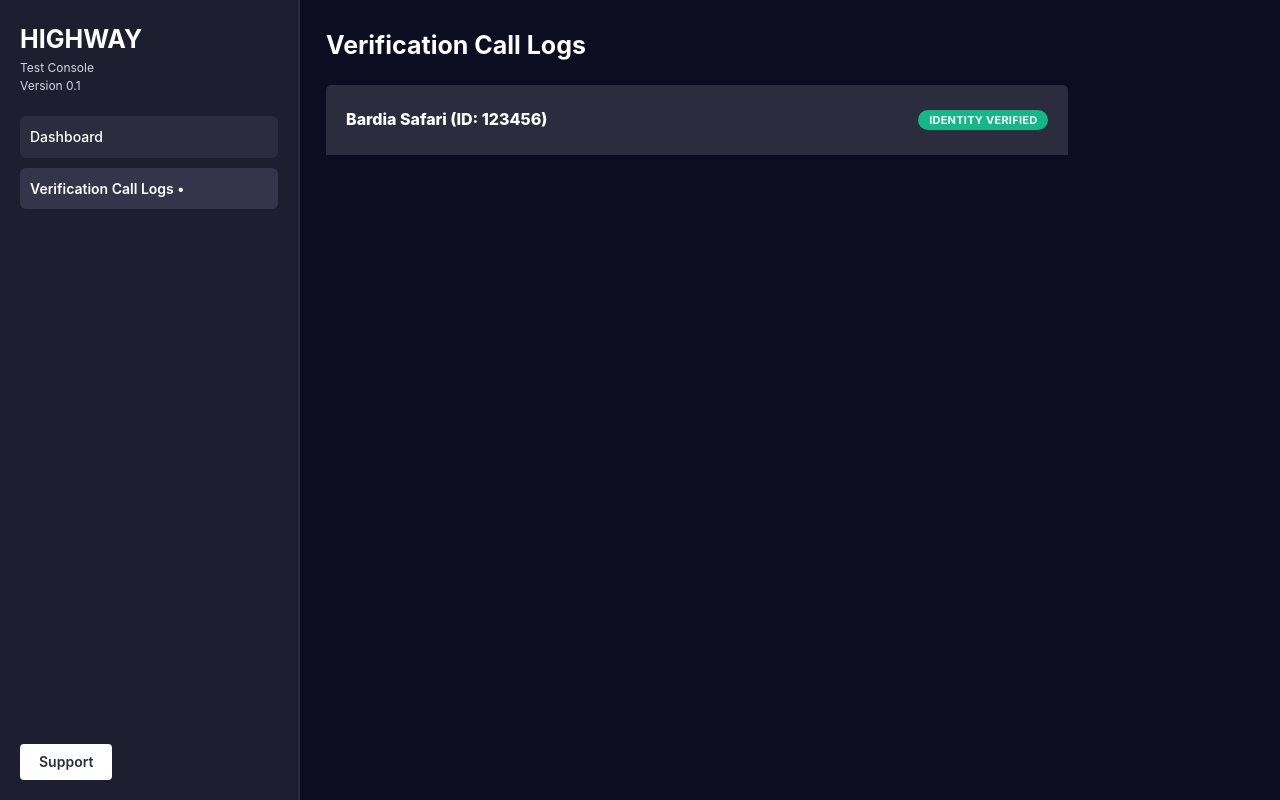
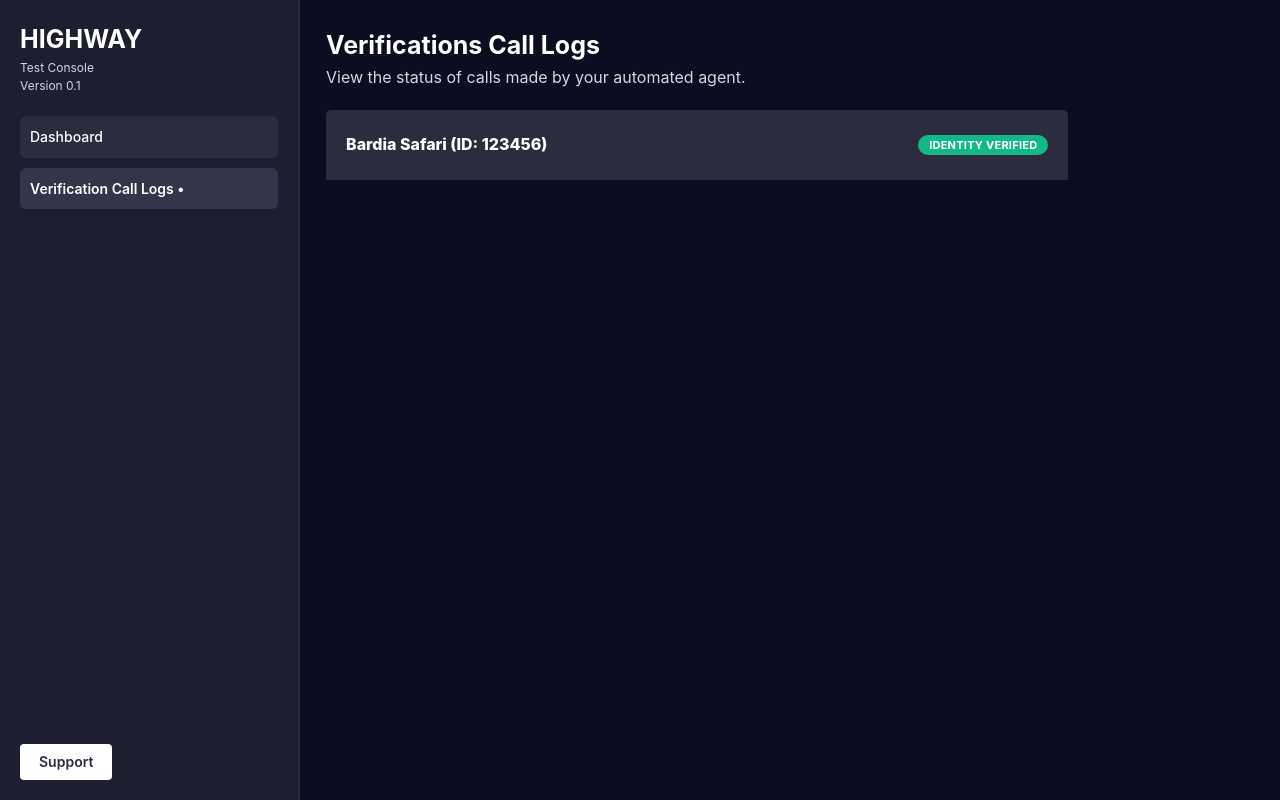
Before and after one commit to safaribardia/Highway, a Next.js app in the folder highway-frontend/: page /calls in a window 1280 px wide. Built offline with nearby package versions, Linux system fonts and the light colour scheme; no server answers; the database is empty.

Commit message:
Change Text

```diff
--- a/highway-frontend/src/app/calls/page.tsx
+++ b/highway-frontend/src/app/calls/page.tsx
@@ -78,16 +78,11 @@ export default function Page() {
   return (
     <>
       <div style={{ padding: "10px" }}>
-        <div
-          style={{
-            display: "flex",
-            justifyContent: "space-between",
-            alignItems: "center",
-            marginBottom: "20px",
-          }}
-        >
-          <div className={styles.heading}>Verification Call Logs</div>
+        <div style={{ marginBottom: "20px" }}>
+          <div className={styles.heading}>Verifications Call Logs</div>
+          <div>View the status of calls made by your automated agent.</div>
         </div>
+
         <Collapsible
           trigger={
             <>
--- a/highway-frontend/src/app/page.tsx
+++ b/highway-frontend/src/app/page.tsx
@@ -179,7 +179,7 @@ export default function Page() {
               input: {
                 backgroundColor: theme.colors.dark[6],
                 color: theme.white,
-                border: `1px solid ${theme.colors.dark[4]}`,
+                border: 0,
                 "&:focus": {
                   borderColor: theme.colors.blue[7],
                 },
@@ -228,7 +228,11 @@ export default function Page() {
 
           <JsonInput
             label="Verification data (JSON)"
-            placeholder="Enter verification data in JSON format"
+            placeholder={`{
+  "date of birth": "1990-01-01",
+  "address": "123 Main St, Anytown, USA"
+}
+            `}
             {...form.getInputProps("userData")}
             style={{ marginBottom: "10px" }}
             required
@@ -288,7 +292,13 @@ export default function Page() {
             marginBottom: "20px",
           }}
         >
-          <div className={styles.heading}>Pending Verifications</div>
+          <div>
+            <div className={styles.heading}>Pending Verifications</div>
+            <div>
+              Your automated agent can call the customer and ask them to verify
+              this information.
+            </div>
+          </div>
           <div style={{ display: "flex", gap: "10px" }}>
             {/* <Button variant="outline" color="white">
               Actions
@@ -314,12 +324,12 @@ export default function Page() {
                   <div
                     style={{ display: "flex", alignItems: "center", gap: 10 }}
                   >
-                    <Badge
+                    {/* <Badge
                       color={statusTypes["CALL_IN_PROGRESS"].color}
                       size="md"
                     >
                       {statusTypes["CALL_IN_PROGRESS"].label}
-                    </Badge>
+                    </Badge> */}
                     {customer.name}
                   </div>
                 </td>
```
